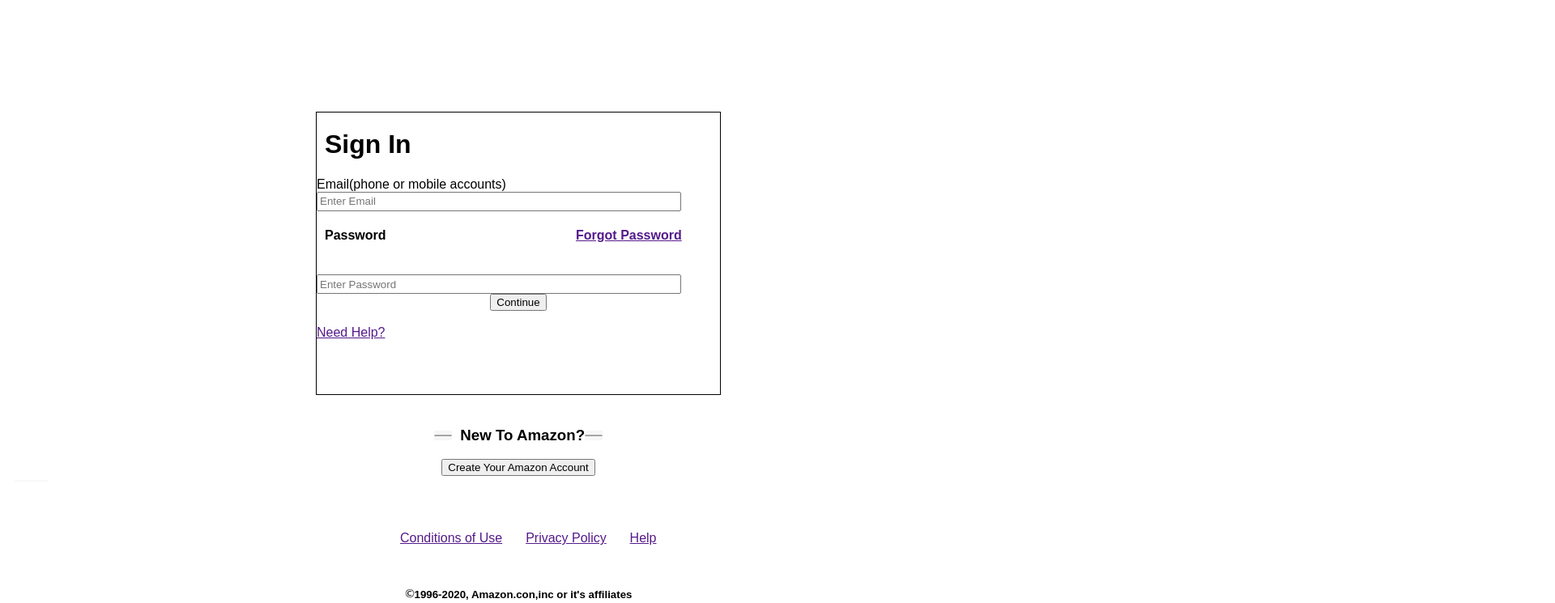
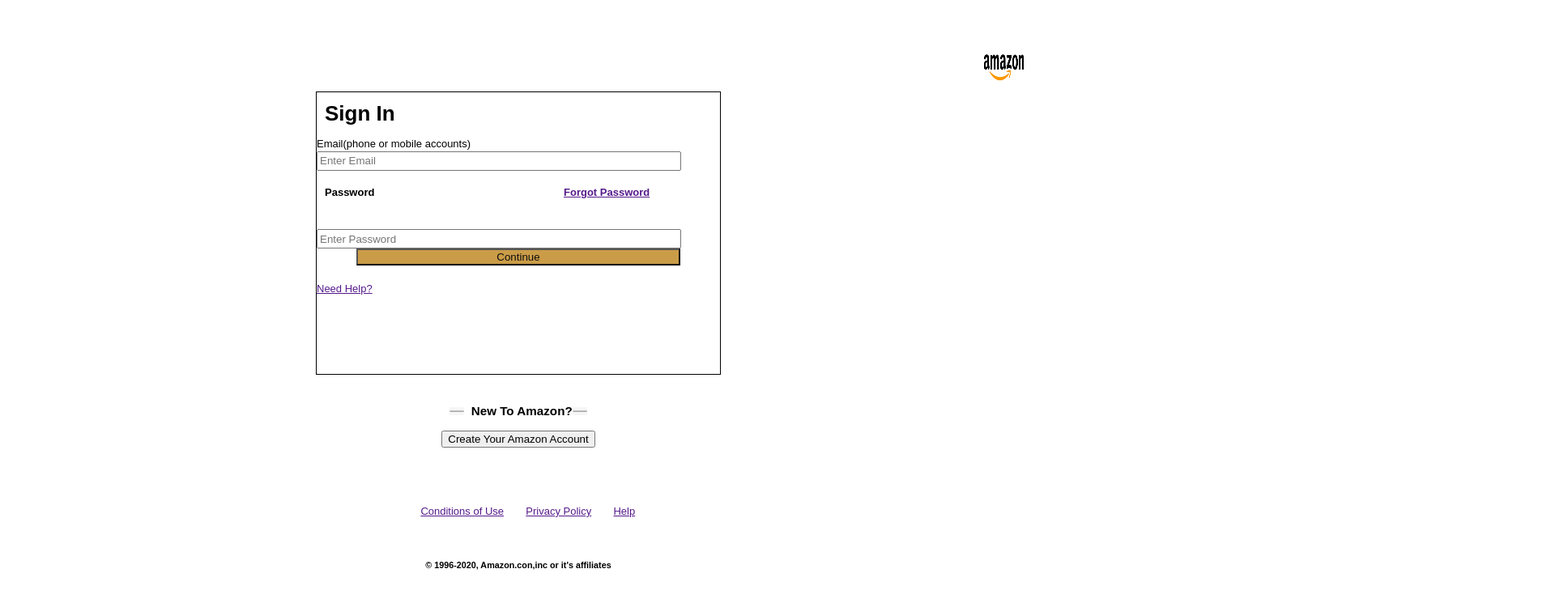
Before and after one commit to Jholl98/Amazon_Replica, a plain HTML site: page index.html in a window 1280 px wide. Shown: the top 745 px of the page at 81% size, 1920 px wide, since content can reach past the window. Drawn offline with Linux system fonts and the light colour scheme; files whose address does not match are found by name.

Commit message:
Second Commit - added Amazon Logo, fixed lines.

```diff
--- a/index.css
+++ b/index.css
@@ -17,9 +17,10 @@ h5{
     text-align: center;
 }
 body{
-    margin-top: 10%;
-    padding: 10px;
-    border: 5px;
+    font-size: 13px;
+    line-height: 19px;
+    color: black;
+    padding-top: 50px;
     align-items: center;
 }
 form{
@@ -48,13 +49,36 @@ button{
    text-align: center;
    border-radius: 1px solid black;
 }
-/* img caused issues without going on to lesson 3. This is as far as I could go to get images working correctly with lesson 2. */
-img{
-    max-width: 1000%;
-    height: 12px;
+.amazon-icon{
+    max-width: 100%;
+    height: 50px;
+    justify-items: center;
+    padding-left: 1200px;
+}
+#recover_button{
+    background-color: rgb(202, 156, 71);
+    color: rgb(14, 14, 14);
+    width: 400px;
 }
 #new_client{
     padding-top: 20px;
+}
+.icon-a{
+    display: inline-block;
+    vertical-align: top;
+}
+.icon-logo{
+    background-position: -5px -130px;
+    height: 31px;
+    width: 103px;
+}
+.line_a{
+    max-width: 100%;
+    height: 10px;
+}
+.line_b{
+    width: 1000%;
+    height: 10px;
 }
 .medium_space{
     display: inline-block;
@@ -75,7 +99,3 @@ img{
 .forgot_space{
     padding-left: 230px;
 }
-/* .final_line{ Could not get final line to extend image properly.
-    background-image: url(Longer_line.png);
-    border-inline-end-width: 200px;
-} */
--- a/index.html
+++ b/index.html
@@ -8,8 +8,9 @@
     <title>Amazon Replica</title>
 </head>
 <body>
-    <!-- Amazon logo is missing because it was not on the image I was trying to replicate. Not sure if it was intentionally left out but I did not want to plagiarize if it was on purpose. -->
-
+    <div class="section-a medium-space text-center">
+        <a href=""><img class="amazon-icon" src="Images/amazon_ logo.jpg" alt=""></a>
+    </div>
     <form>
         <h1>Sign In</h1>
         <label>Email(phone or mobile accounts)</label><br>
@@ -22,15 +23,15 @@
     <!-- Div & Span are useful tools found from W3. -->
     <div class="new_image">
     <h3 id="new_client"><span class="medium_space"></span>
-    <a href=""><img src="Images/horizontal_line.png" alt=""></a>
+    <a href=""><img class="line_a"src="Images/horizontal_line.png" alt=""></a>
     <span class="medium_space"></span>
-     New To Amazon?<a href=""><img src="Images/horizontal_line.png" alt=""></a>
+     New To Amazon?<a href=""><img class="line_a" src="Images/horizontal_line.png" alt=""></a>
     <span class="medium_space"></span></h3>
     <button id="create_account">Create Your Amazon Account</button>
     </div>
     <picture class="final_line">
         <source srcset="Longer_line.png" media="(max-width:400px)">
-        <img src="Images/Longer_line.png" alt="Longer_line">
+        <img class="line_b" src="Images/Longer_line.png" alt="Longer_line">
     </picture>
     <div class="small_text">
         <span class="footer"></span>
@@ -43,6 +44,6 @@
     <div class="space_text">
         <span class="height_space"></span>
     </div>
-    <h5><a href=""><img src="Images/copyright-symbol.png" alt="copyright"></a>1996-2020, Amazon.con,inc or it's affiliates</h5>
+    <h5>&copy 1996-2020, Amazon.con,inc or it's affiliates</h5>
 </body>
 </html>
```
Also changed, not shown: Images/amazon_ logo.jpg (renamed from Images/amazon logo.jpg).
